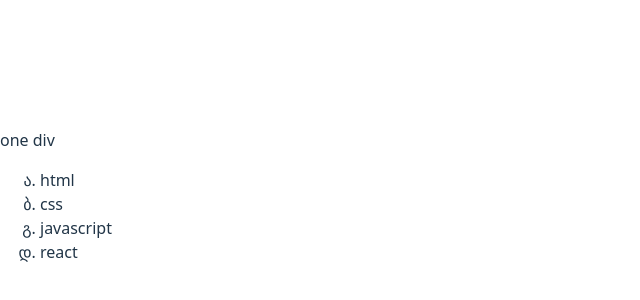
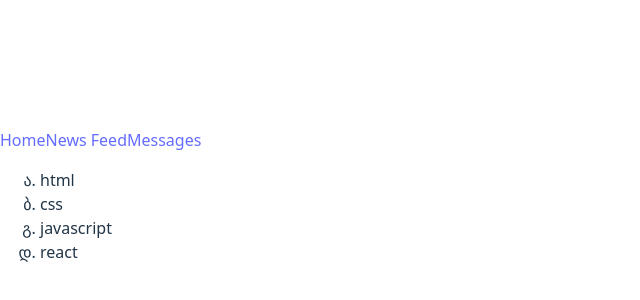
Before and after one commit to dragunovlab/social-network, a React (Vite) app: page / in a window 1280 px wide. Shown: the part 196-496 px from the top of the page, without its empty margins (0-640 px from the left). Built offline with nearby package versions, Linux system fonts and the light colour scheme.

Commit message:
feat: add styles for App component and improve list appearance

```diff
--- a/src/App.tsx
+++ b/src/App.tsx
@@ -2,19 +2,35 @@ import './App.css'
 
 const App = () => {
 
+  return  (
+ <div>
+    <Header />
+    <div>
+    <Techologies />
+    </div>
+  </div>
+  )
+}
+
+export default App
+
+const Techologies = () => {
   return (
-    <div>
-    <div>one div</div>
-    <div className="App">
     <ul>
       <li>html</li>
       <li>css</li>
       <li>javascript</li>
       <li>react</li>
     </ul>
-    </div>
+  )
+}
+
+const Header = () => {
+  return (
+    <div>
+      <a href="#s">Home</a>
+      <a href="#">News Feed</a>
+      <a href="#">Messages</a>
     </div>
   )
 }
-
-export default App
```
